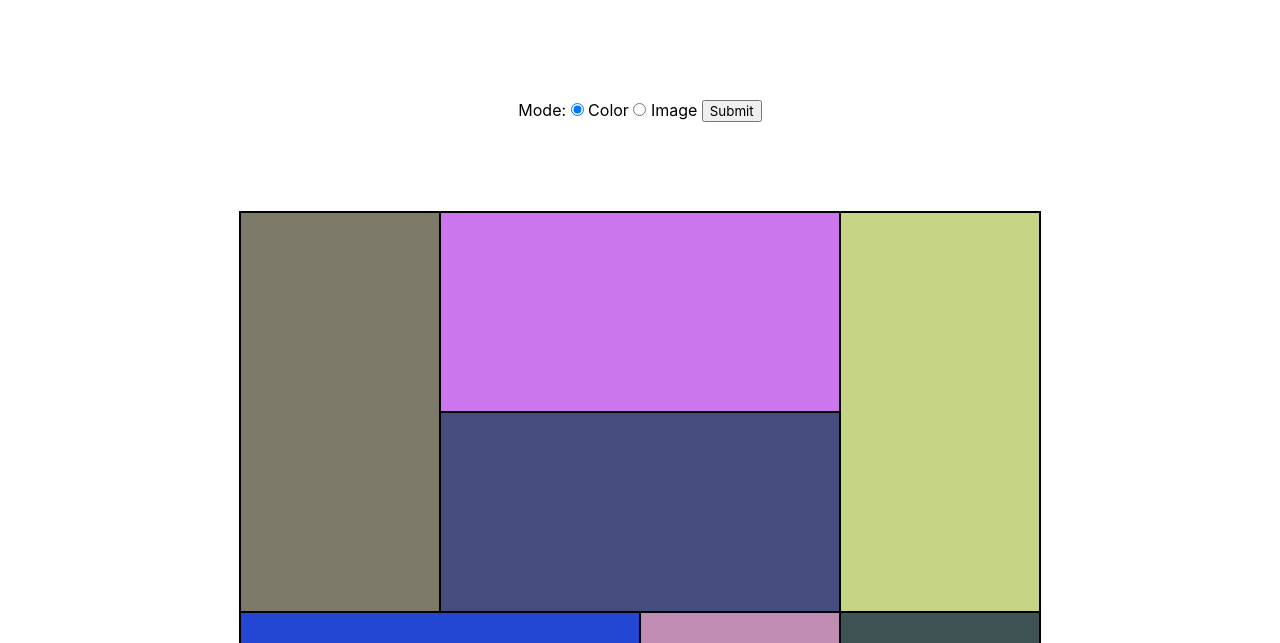
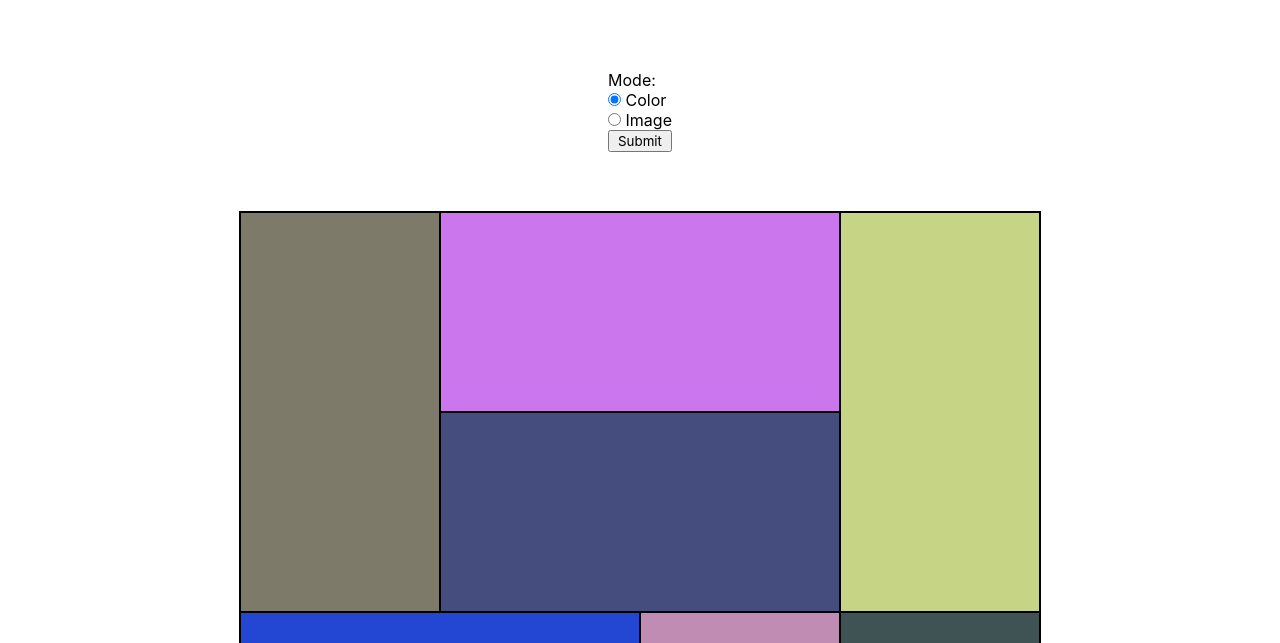
Before and after one commit to LevPewPew/grid-mage, a plain HTML site: page index.html in a window 1280 px wide. Shown: the part 157-800 px from the top of the page. Drawn offline with Linux system fonts and the light colour scheme.

Commit message:
some style changes

```diff
--- a/index.html
+++ b/index.html
@@ -1,5 +1,6 @@
 <!DOCTYPE html>
 <html lang="en">
+
 <head>
   <meta charset="UTF-8">
   <meta name="viewport" content="width=device-width, initial-scale=1.0">
@@ -7,26 +8,39 @@
   <title>Grid Mage</title>
   <link rel="stylesheet" href="styles/style.css">
 </head>
+
 <body>
   <header>
     <h1>Grid Mage</h1>
     <h2>Procedurally generated grid tiles, just because.</h2>
+    <div id="credits">
+      By Lev <a href="https://twitter.com/DevLev3" target="_blank">Twitter</a> <a href="https://github.com/LevPewPew"
+        target="_blank">Github</a>
+    </div>
   </header>
 
   <div id="settings-container">
-    <form id="form-settings">
-      Mode:
-      <input type="radio" name="mode" value="color" checked="checked"> Color
-      <input type="radio" name="mode" value="image"> Image
+    <form>
+      <div class="settings">
+        <div class="setting">
+          <label>Mode:</label>
+          <div class="input">
+            <input id="rb-color" type="radio" name="mode" value="color" checked="checked">
+            <label for="rb-color">Color</label>
+          </div>
+          <div class="input">
+            <input id="rb-image" type="radio" name="mode" value="image">
+            <label for="rb-image">Image</label>
+          </div>
+        </div>
+      </div>
       <input id="btn-reload" type="submit">
     </form>
-    <div id="credits">
-      By Lev <a href="https://twitter.com/DevLev3" target="_blank">Twitter</a> <a href="https://github.com/LevPewPew" target="_blank">Github</a>
-    </div>
   </div>
 
   <div id="grid-container"></div>
 
   <script src="scripts/app.js"></script>
 </body>
+
 </html>
--- a/scripts/app.js
+++ b/scripts/app.js
@@ -1,8 +1,8 @@
-const style = document.createElement('style');
-style.type = 'text/css';
-document.getElementsByTagName('head')[0].appendChild(style);
+const style = document.createElement("style");
+style.type = "text/css";
+document.getElementsByTagName("head")[0].appendChild(style);
 const gridContainer = document.getElementById("grid-container");
-const formReload = document.getElementById("form-settings");
+const formReload = document.getElementsByTagName("form")[0];
 
 // default configuration
 let settings = {
--- a/styles/style.scss
+++ b/styles/style.scss
@@ -4,8 +4,14 @@
   font-family: -apple-system, BlinkMacSystemFont, 'Segoe UI', Roboto, Oxygen, Ubuntu, Cantarell, 'Open Sans', 'Helvetica Neue', sans-serif;
 }
 
+#credits {
+  margin: 10px;
+  position: absolute;
+  top: 0px;
+  right: 0px;
+}
+
 header {
-  // padding: 20px 0px;
   display: flex;
   justify-content: center;
   align-items: center;
@@ -34,10 +40,17 @@ header {
   justify-content: center;
   align-items: center;
 
-  #credits {
-    margin: 10px;
-    position: absolute;
-    top: 0px;
-    right: 0px;
+  form {
+    display: flex;
+    flex-direction: column;
+
+    .settings {
+      display: flex;
+
+      .setting {
+        display: flex;
+        flex-direction: column;
+      }
+    }
   }
 }
```
Also changed, not shown: styles/style.css, 1 other file.
